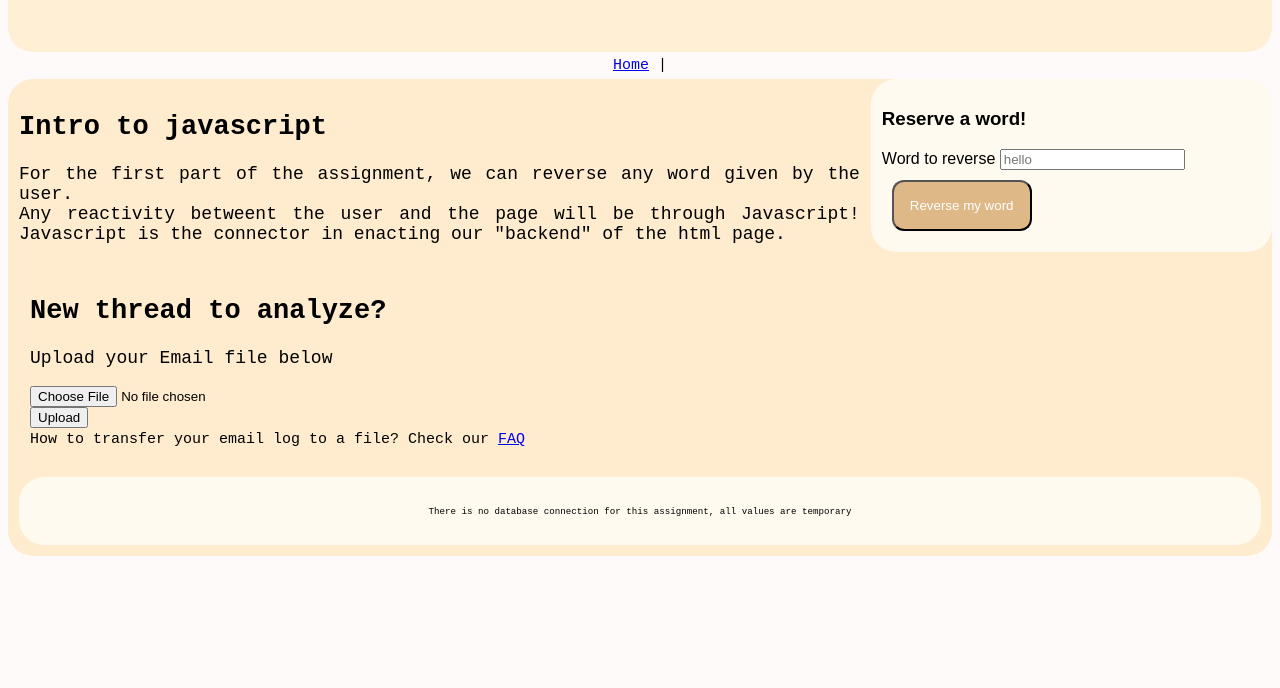
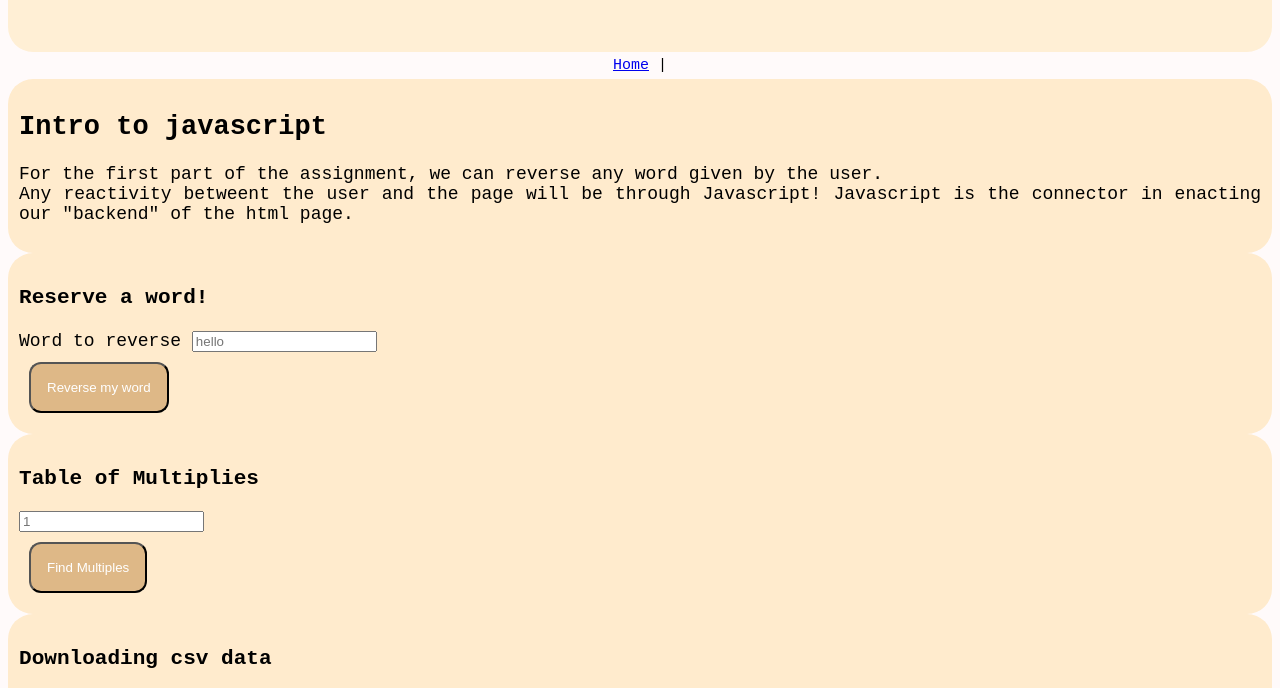
Before and after one commit to Vy4thewin/Javascript, a plain HTML site: page index.html in a window 1280 px wide. Shown: the part 111-799 px from the top of the page. Drawn offline with Linux system fonts and the light colour scheme.

Commit message:
Update index.html

```diff
--- a/index.html
+++ b/index.html
@@ -26,39 +26,44 @@
         </nav>
         <!--There will only be one page where both functions will run-->
 
-        <aside>
 
+        <section>
+            <h2> Intro to javascript</h2>
+            <p>For the first part of the assignment, we can reverse any word given by the user.
+            <br> Any reactivity betweent the user and the page will be through Javascript! Javascript is the connector in enacting our "backend" of the html page.
+            <br>
+            </p>
+        </section>
+        <!--For all items that will receive a update or values to use,we will give it an ID to reference in the javascript portion-->
+
+        <section>
             <h3>Reserve a word!</h3>
             <label for="word" id="label">Word to reverse</label>
             <input type="text" id="wrdverse" name="Word to reverse" placeholder="hello" required>
              <br><button id="btnRev" class="button">Reverse my word</button>
              <p id="rans"></p>
 
-        </aside>
-            <!--Will connect users to a login page to retrieve their verison of the text file-->
-
-
+        </section>
 
         <section>
-        <h2> Intro to javascript</h2>
-        <p>For the first part of the assignment, we can reverse any word given by the user.
-        <br> Any reactivity betweent the user and the page will be through Javascript! Javascript is the connector in enacting our "backend" of the html page.
-        <br>
-        </p>
+            <h3>Table of Multiplies</h3>
+            <input type="number" id="tab" name="Multiplies of... " placeholder="1" required>
+            <br><button id="btnTab" class="button">Find Multiples</button>
+            <table id="tables"></table>
+
+        </section>
 
         <section>
-        <h2>New thread to analyze? </h2>
+        <h3>Downloading csv data </h3>
         <p>
-        Upload your Email file below
+        Upload the csv below to
 
-                <form action ="Linktoservernodejs/file_upload" method="POST" enctype="multipart/form-data">
-                <input type="file" name="Emaillog"/>
+                <form id="File_sub">
+                <input type="file" id="data" name="csv"/>
                 <br>
                 <input type="submit" value="Upload">
                 </form>
-                <!--NODEjs way of submitting forms to the database, express server will listen for input-->
-                <small>How to transfer your email log to a file? Check our <a href="faq.html">FAQ</a> </small>
-                <!--Sends confused users to FAQ on how to create text file-->
+
         </p>
         </section>
 
```
